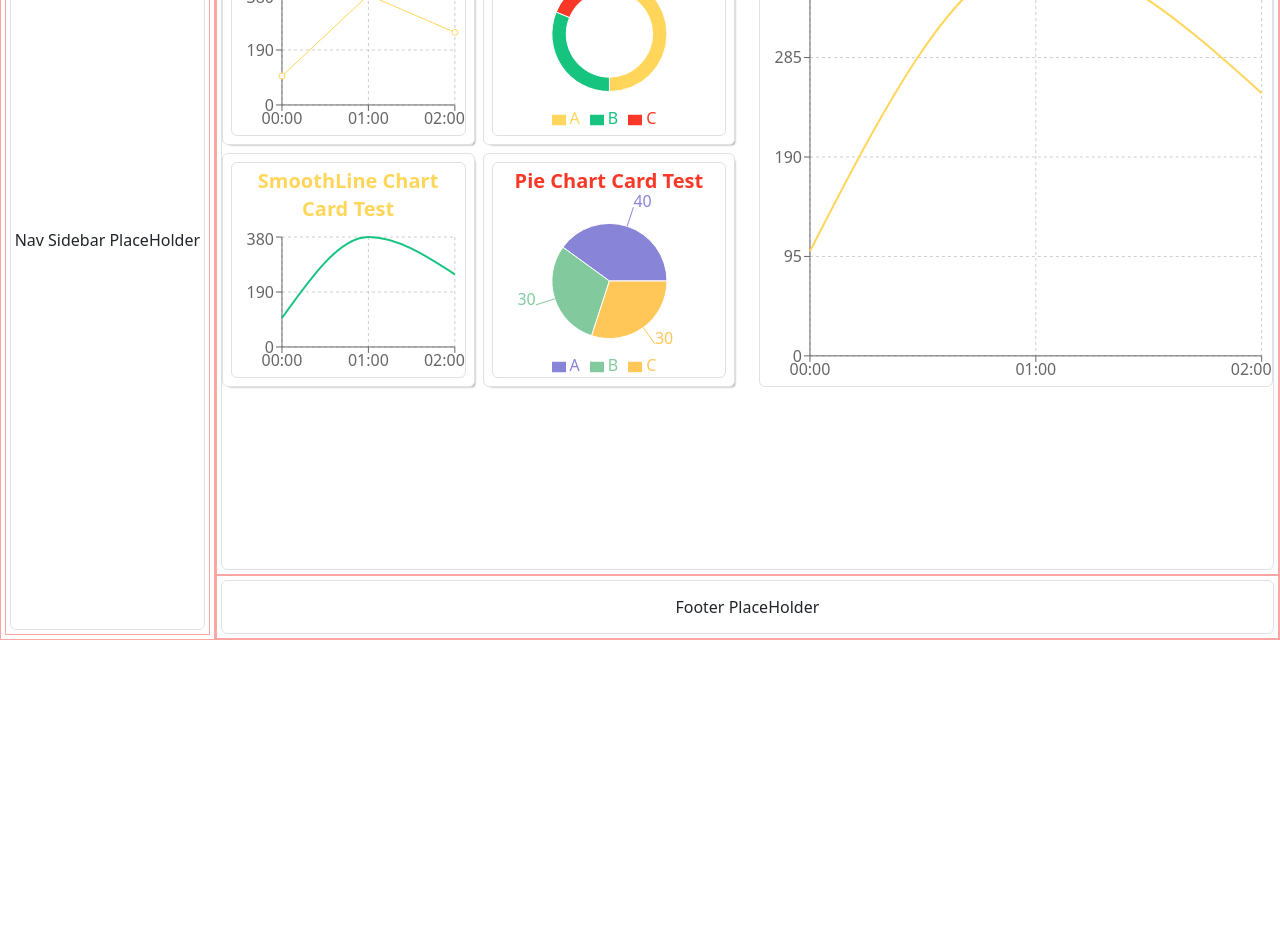
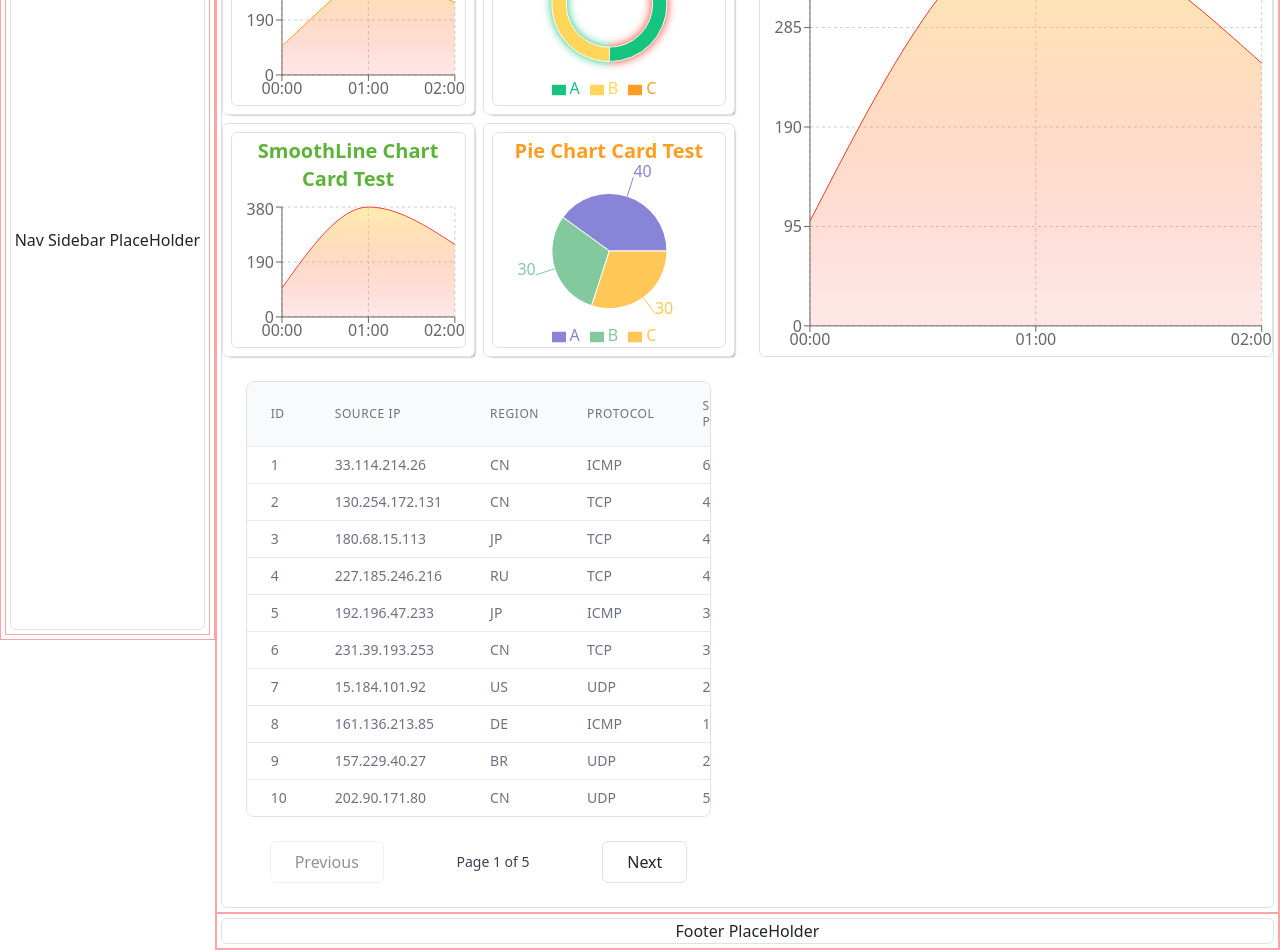
Before and after one commit to TimsPizza/traffic-monitor-with-webui, a React (Vite) app in the folder frontend/: page /#/dashboard in a window 1280 px wide. Shown: the part 160-1110 px from the top of the page. Before the commit the page ends 800 px from the top, so only its background shows below. Built offline with nearby package versions, Linux system fonts and the light colour scheme.

Commit message:
add tables

```diff
--- a/frontend/package.json
+++ b/frontend/package.json
@@ -12,6 +12,7 @@
     "preview": "vite preview"
   },
   "dependencies": {
+    "@tanstack/react-table": "^8.20.6",
     "dayjs": "^1.11.13",
     "react": "^18.3.1",
     "react-dom": "^18.3.1",
--- a/frontend/src/client/models/models.ts
+++ b/frontend/src/client/models/models.ts
@@ -11,6 +11,7 @@ export interface IAccessRecord {
   src_ip: string;
   dst_ip: string;
   src_port: number;
+  src_region: string;
   dst_port: number;
   protocol: string;
   timestamp: string;
--- a/frontend/src/client/types.ts
+++ b/frontend/src/client/types.ts
@@ -34,12 +34,13 @@ export type TSmoothLineData = TPolyLineData;
 export type TColorPalette = string[];
 
 export const DEFAULT_COLOR_PALETTES: TColorPalette[] = [
-  ["#16C47F", "#FFD65A", "#FF9D23", "#F93827"],
-  ["#FF9D23", "#FFD65A", "#16C47F", "#F93827"],
-  ["#FFD65A", "#16C47F", "#FF9D23", "#F93827"],
-  ["#F93827", "#FFD65A", "#FF9D23", "#16C47F"],
-  ["#FB4141", "#FFC145", "#ECE852", "#5CB338"],
-  ["FF8383", "#FFF574", "#A1D6CB", "#A19AD3"],
+  // return shuffled array of colors
+  ["#16C47F", "#FFD65A", "#FF9D23", "#F93827"].sort(() => Math.random() - 0.5),
+  ["#FF9D23", "#FFD65A", "#16C47F", "#F93827"].sort(() => Math.random() - 0.5),
+  ["#FFD65A", "#16C47F", "#FF9D23", "#F93827"].sort(() => Math.random() - 0.5),
+  ["#F93827", "#FFD65A", "#FF9D23", "#16C47F"].sort(() => Math.random() - 0.5),
+  ["#FB4141", "#FFC145", "#ECE852", "#5CB338"].sort(() => Math.random() - 0.5),
+  ["FF8383", "#FFF574", "#A1D6CB", "#A19AD3"].sort(() => Math.random() - 0.5),
 ];
 
 // End of type definitions for charts
--- a/frontend/src/components/Chart.tsx
+++ b/frontend/src/components/Chart.tsx
@@ -13,6 +13,8 @@ import {
   Legend,
   CartesianGrid,
   Cell,
+  Area,
+  AreaChart,
 } from "recharts";
 import {
   DEFAULT_COLOR_PALETTES,
@@ -53,10 +55,20 @@ const Chart: React.FC<ChartProps> = ({
     switch (chartType) {
       case EChartType.POLY_LINE:
         return (
-          <LineChart
+          <AreaChart
             data={data}
             margin={{ top: 10, right: 10, left: -10, bottom: 0 }}
           >
+            <defs>
+              <linearGradient id="colorGradient" x1="0" y1="0" x2="0" y2="1">
+                <stop offset="5%" stopColor={getRndColor()} stopOpacity={0.8} />
+                <stop
+                  offset="95%"
+                  stopColor={getRndColor()}
+                  stopOpacity={0.2}
+                />
+              </linearGradient>
+            </defs>
             <CartesianGrid strokeDasharray="3 3" />
             <XAxis
               dataKey="timestamp"
@@ -66,16 +78,28 @@ const Chart: React.FC<ChartProps> = ({
             />
             <YAxis />
             <Tooltip />
+            <Area
+              type="linear"
+              dataKey="value"
+              stroke={getRndColor()}
+              fill="url(#colorGradient)"
+            />
             {/* <Legend /> */}
             <Line type="linear" dataKey="value" stroke={getRndColor()} />
-          </LineChart>
+          </AreaChart>
         );
       case EChartType.SMOOTH_LINE:
         return (
-          <LineChart
+          <AreaChart
             data={data}
             margin={{ top: 10, right: 10, left: -10, bottom: 0 }}
           >
+            <defs>
+              <linearGradient id="colorGradient" x1="0" y1="0" x2="0" y2="1">
+                <stop offset="5%" stopColor={getRndColor()} stopOpacity={0.8} />
+                <stop offset="95%" stopColor={getRndColor()} stopOpacity={0} />
+              </linearGradient>
+            </defs>
             <CartesianGrid strokeDasharray="3 3" />
             <XAxis
               dataKey="timestamp"
@@ -85,15 +109,13 @@ const Chart: React.FC<ChartProps> = ({
             />
             <YAxis />
             <Tooltip />
-            {/* <Legend /> */}
-            <Line
+            <Area
               type="monotone"
               dataKey="value"
               stroke={getRndColor()}
-              strokeWidth={2}
-              dot={false}
+              fill="url(#colorGradient)"
             />
-          </LineChart>
+          </AreaChart>
         );
       case EChartType.RING:
         return (
@@ -110,7 +132,13 @@ const Chart: React.FC<ChartProps> = ({
               endAngle={-270}
             >
               {(data as TPieData[]).map((entry, index) => (
-                <Cell key={`cell-${index}`} fill={getRndColor()} />
+                <Cell
+                  key={`cell-${index}`}
+                  fill={getRndColor()}
+                  style={{
+                    filter: `drop-shadow(0px 0px 5px ${colorPalette[index % colorPalette.length]}`,
+                  }}
+                />
               ))}
             </Pie>
             <Tooltip />
--- /dev/null
+++ b/frontend/src/components/Tables.tsx
@@ -0,0 +1,124 @@
+import {
+  createColumnHelper,
+  flexRender,
+  getCoreRowModel,
+  useReactTable,
+  getSortedRowModel,
+  getPaginationRowModel,
+} from "@tanstack/react-table";
+import type { IAccessRecord } from "../client/models/models";
+
+const columnHelper = createColumnHelper<IAccessRecord>();
+
+const columns = [
+  columnHelper.accessor("id", {
+    header: "ID",
+    cell: (info) => info.getValue(),
+  }),
+  columnHelper.accessor("src_ip", {
+    header: "Source IP",
+    cell: (info) => info.getValue(),
+  }),
+  columnHelper.accessor("src_region", {
+    header: "Region",
+    cell: (info) => info.getValue().toUpperCase(),
+  }),
+  columnHelper.accessor("protocol", {
+    header: "Protocol",
+    cell: (info) => info.getValue().toUpperCase(),
+  }),
+  columnHelper.accessor("src_port", {
+    header: "Source Port",
+    cell: (info) => info.getValue(),
+  }),
+  columnHelper.accessor("dst_port", {
+    header: "Destination Port",
+    cell: (info) => info.getValue(),
+  }),
+  columnHelper.accessor("timestamp", {
+    header: "Time",
+    cell: (info) => info.getValue(),
+  }),
+];
+
+interface TableProps {
+  data: IAccessRecord[];
+}
+
+const Tables: React.FC<TableProps> = ({ data }) => {
+  const table = useReactTable({
+    data,
+    columns,
+    getCoreRowModel: getCoreRowModel(),
+    getSortedRowModel: getSortedRowModel(),
+    getPaginationRowModel: getPaginationRowModel(),
+  });
+
+  return (
+    <div className="flex h-full w-full flex-col p-4">
+      <div className="overflow-x-auto rounded-lg border">
+        <div className="max-h-[calc(100vh-200px)] overflow-y-auto">
+          <table className="w-full divide-y divide-gray-200">
+            <thead className="sticky top-0 z-10 bg-gray-50">
+              {table.getHeaderGroups().map((headerGroup) => (
+                <tr key={headerGroup.id}>
+                  {headerGroup.headers.map((header) => (
+                    <th
+                      key={header.id}
+                      className="cursor-pointer bg-gray-50 px-4 py-3 text-left text-xs font-medium uppercase tracking-wider text-gray-500"
+                      onClick={header.column.getToggleSortingHandler()}
+                    >
+                      {flexRender(
+                        header.column.columnDef.header,
+                        header.getContext(),
+                      )}
+                    </th>
+                  ))}
+                </tr>
+              ))}
+            </thead>
+            <tbody className="divide-y divide-gray-200 bg-white">
+              {table.getRowModel().rows.map((row) => (
+                <tr key={row.id} className="hover:bg-gray-50">
+                  {row.getVisibleCells().map((cell) => (
+                    <td
+                      key={cell.id}
+                      className="whitespace-nowrap px-4 py-2 text-sm text-gray-500"
+                    >
+                      {flexRender(
+                        cell.column.columnDef.cell,
+                        cell.getContext(),
+                      )}
+                    </td>
+                  ))}
+                </tr>
+              ))}
+            </tbody>
+          </table>
+        </div>
+      </div>
+      <div className="mt-4 flex items-center justify-between px-4">
+        <button
+          className="rounded border px-4 py-2 disabled:opacity-50"
+          onClick={() => table.previousPage()}
+          disabled={!table.getCanPreviousPage()}
+        >
+          Previous
+        </button>
+        <span className="text-sm text-gray-700">
+          Page {table.getState().pagination.pageIndex + 1} of{" "}
+          {table.getPageCount()}
+        </span>
+        <button
+          className="rounded border px-4 py-2 disabled:opacity-50"
+          onClick={() => table.nextPage()}
+          disabled={!table.getCanNextPage()}
+        >
+          Next
+        </button>
+      </div>
+    </div>
+  );
+};
+
+export default Tables;
--- a/frontend/src/fakedata.ts
+++ b/frontend/src/fakedata.ts
@@ -1,4 +1,6 @@
-import { TPieData, TPolyLineData, TRadialBarData, TSmoothLineData } from "./client/types";
+import { IAccessRecord } from "./client/models/models";
+import { DATE_FORMATTERS, TPieData, TPolyLineData, TRadialBarData, TSmoothLineData } from "./client/types";
+import { unix2Date } from "./utils/timetools";
 
 export const polylineData:TPolyLineData[] = [
   { timestamp: 1698768000, value: 100, name: "Point 1" },
@@ -23,3 +25,31 @@ export const pieData:TPieData[] = [
   { name: "B", value: 30, fill: "#82ca9d" },
   { name: "C", value: 30, fill: "#ffc658" },
 ];
+
+const generateRandomIP = () =>
+  Array(4).fill(0).map(() => Math.floor(Math.random() * 256)).join('.');
+
+const generateRandomPort = () =>
+  Math.floor(Math.random() * (65535 - 1024) + 1024);
+
+const protocols = ['tcp', 'udp', 'icmp'] as const;
+const generateRandomProtocol = () =>
+  protocols[Math.floor(Math.random() * protocols.length)];
+
+const regions = ['US', 'CN', 'RU', 'CA', 'BR', 'AU', 'IN', 'JP', 'DE', 'FR'] as const;
+const generateRandomIPRegion = () =>
+  regions[Math.floor(Math.random() * regions.length)];
+
+const generateAccessRecord = (id: number): IAccessRecord => ({
+  id,
+  src_ip: generateRandomIP(),
+  dst_ip: generateRandomIP(),
+  src_port: generateRandomPort(),
+  src_region:generateRandomIPRegion(),
+  dst_port: generateRandomPort(),
+  protocol: generateRandomProtocol(),
+  timestamp: unix2Date(Date.now() - Math.random() * 86400000, DATE_FORMATTERS.HH_mm_ss),
+});
+
+export const accessRecordData: IAccessRecord[] =
+  Array(50).fill(0).map((_, index) => generateAccessRecord(index + 1));
--- a/frontend/src/pages/Dashboard.tsx
+++ b/frontend/src/pages/Dashboard.tsx
@@ -4,11 +4,13 @@ import Card from "../components/Card";
 import Chart from "../components/Chart";
 import { DEFAULT_COLOR_PALETTES, EChartType } from "../client/types";
 import {
+  accessRecordData,
   pieData,
   polylineData,
   radialBarData,
   smoothLineData,
 } from "../fakedata";
+import Tables from "../components/Tables";
 
 const Dashboard = () => {
   return (
@@ -34,7 +36,7 @@ const Dashboard = () => {
             type={EChartType.SMOOTH_LINE}
             title="SmoothLine Chart Card Test"
             data={smoothLineData}
-            colorPalette={DEFAULT_COLOR_PALETTES[2]}
+            colorPalette={DEFAULT_COLOR_PALETTES[4]}
           />
           <Card
             type={EChartType.PIE}
@@ -51,6 +53,9 @@ const Dashboard = () => {
             colorPalette={DEFAULT_COLOR_PALETTES[3]}
           />
         </Col>
+        <Col sm={6}>
+          <Tables data={accessRecordData} />
+        </Col>
       </Row>
     </div>
   );
```
Also changed, not shown: frontend/src/components/Table.tsx (deleted, +0 -13 lines), frontend/src/styles/tailwind.output.css, 1 other file (tests, documents, lock files or other folders).
